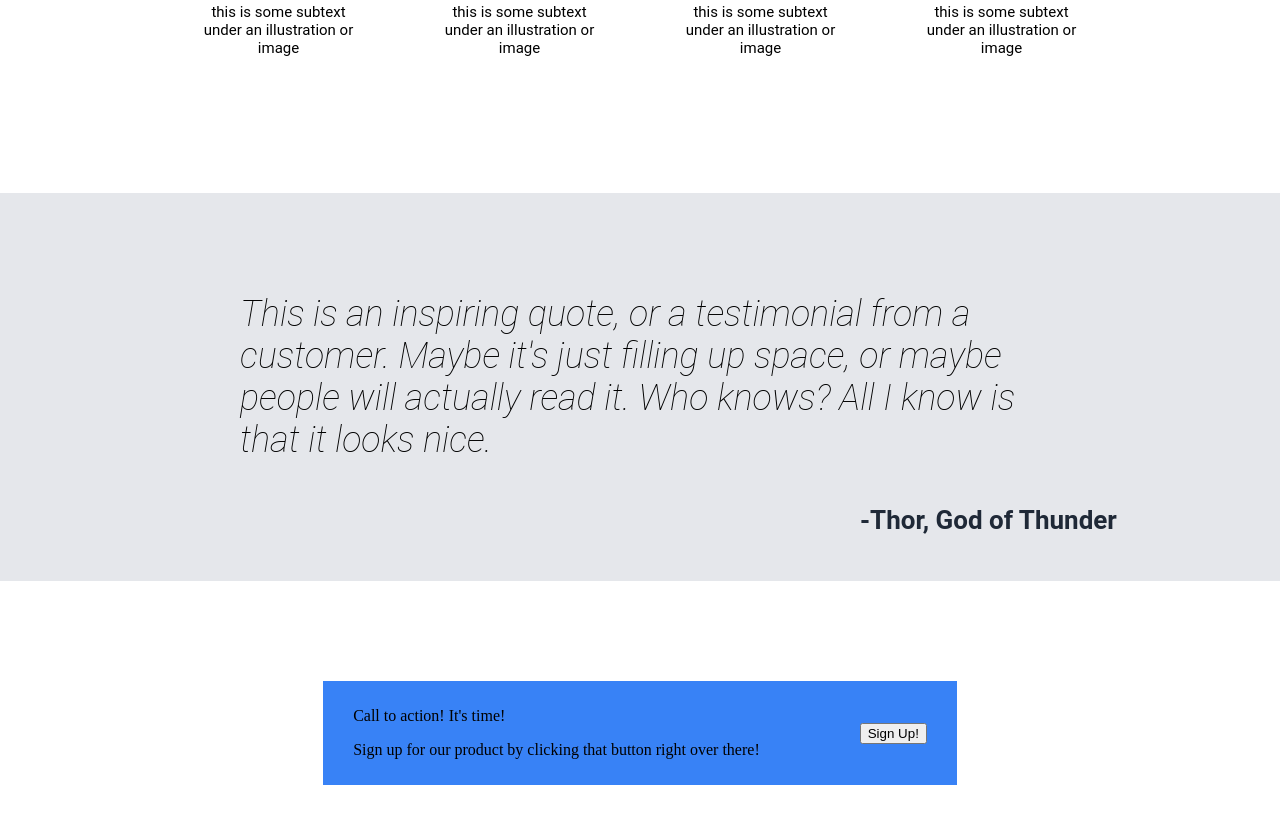
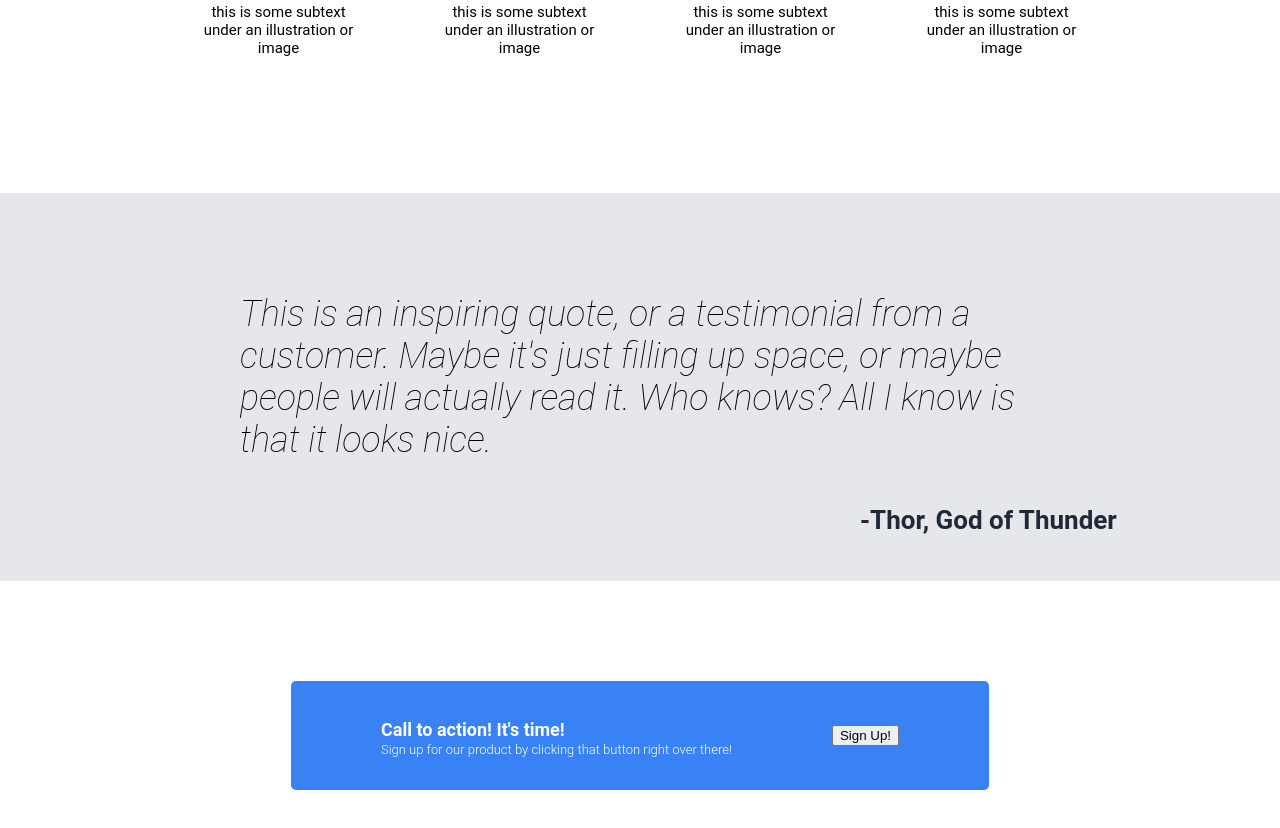
Before and after one commit to gitStanden/LandingPage-TOP-, a plain HTML site: page index.html in a window 1280 px wide. Shown: the part 848-1676 px from the top of the page. Drawn offline with Linux system fonts and the light colour scheme.

Commit message:
Edited the Footer to look nicer

```diff
--- a/style.css
+++ b/style.css
@@ -159,5 +159,27 @@ header{
     align-items: center;
     gap: 100px;
     background-color: #3882f6;
-    padding: 10px 30px;
+    padding: 20px 90px;
+    border-radius: 5px;
 }
+
+.callToActionText {
+    display: flex;
+    flex-direction: column;
+}
+
+.callToActionTitle {
+    font-family: Roboto;
+    margin-bottom: 1px;
+    color: white;
+    font-weight: bold;
+    font-size: large;
+}
+
+.callToActionSubText {
+    font-family: Roboto;
+    margin-top: 1px;
+    color: white;
+    font-weight: 300;
+    font-size: small;
+}
```
